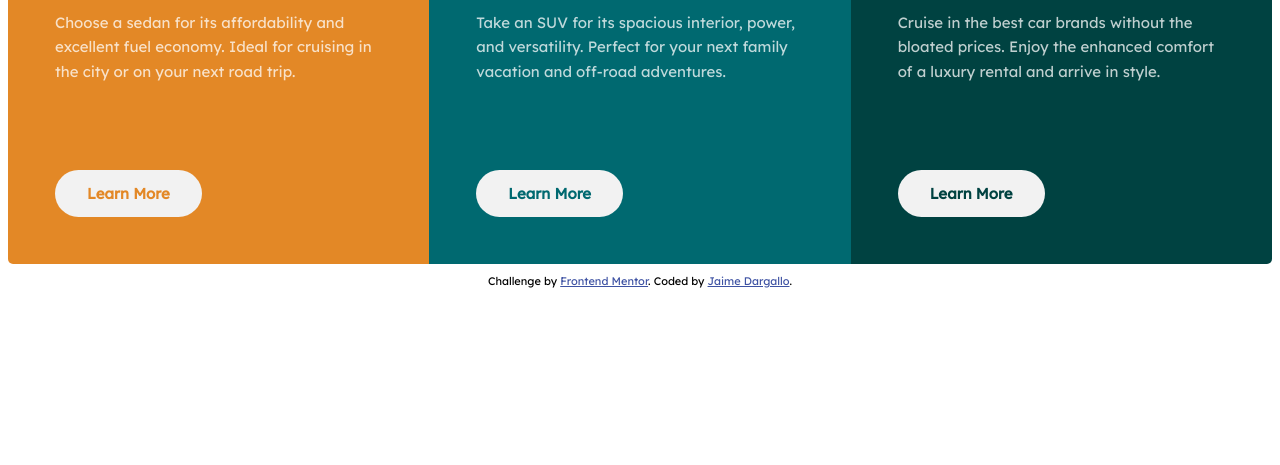
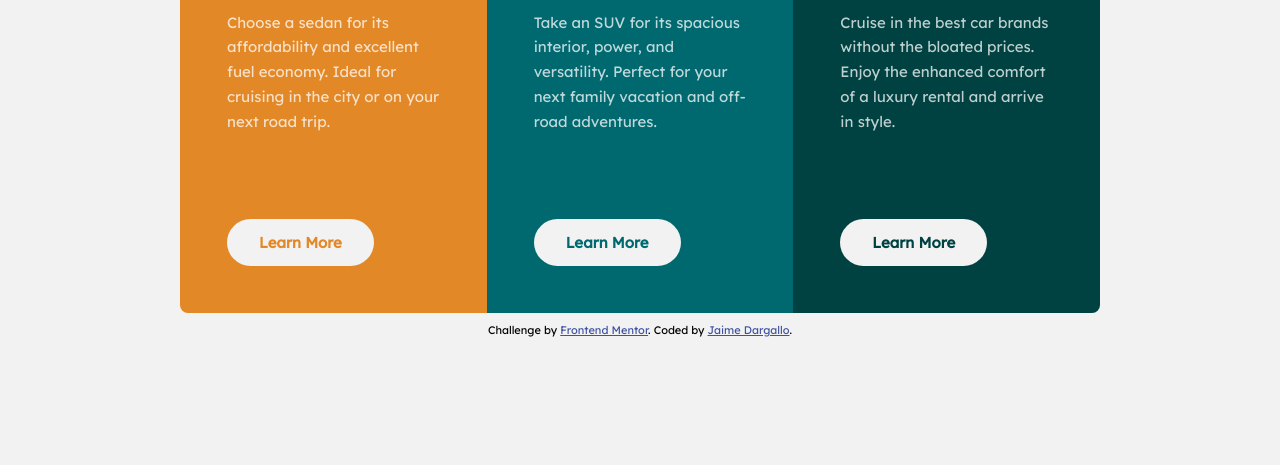
Before and after one commit to jaimedargallo/frontendmentor-3-col, a website built with Vite: page index.html in a window 1280 px wide. Shown: the part 335-800 px from the top of the page. Built offline with nearby package versions, Linux system fonts and the light colour scheme.

Commit message:
style: fix max-width and border radius

```diff
--- a/css/style.css
+++ b/css/style.css
@@ -1,5 +1,6 @@
 body {
   font-family: 'Lexend Deca', sans-serif;
+  background-color: hsl(0, 0%, 95%);
 }
 
 h1 {
@@ -18,7 +19,7 @@ p {
 }
 
 .articles {
-  border-radius: 0.312rem;
+  border-radius: 5px;
   overflow: hidden;
   margin-bottom: 0.625rem;
 }
@@ -95,7 +96,7 @@ p {
   }
 
   .articles {
-    border-radius: 5px;
+    border-radius: 8px;
     overflow: hidden;
     display: flex;
     flex-direction: row;
@@ -103,7 +104,7 @@ p {
     margin-top: 9.375rem;
     margin-left: auto;
     margin-right: auto;
-    max-width: 90rem;
+    max-width: 57.5rem;
   }
 
   .article {
```
